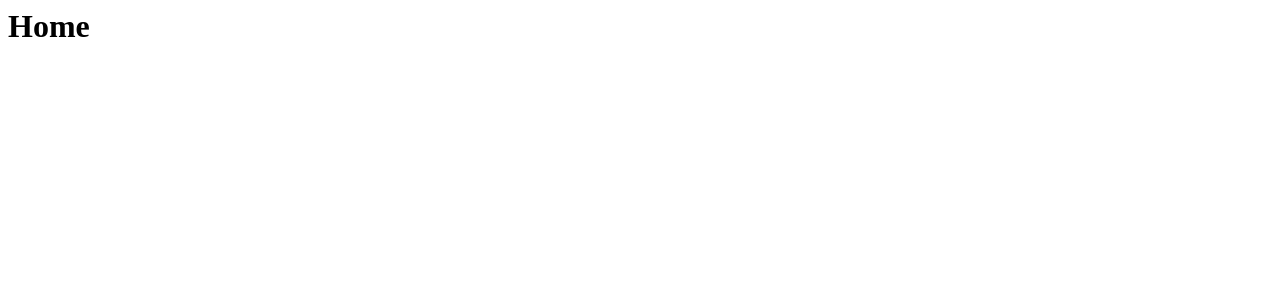
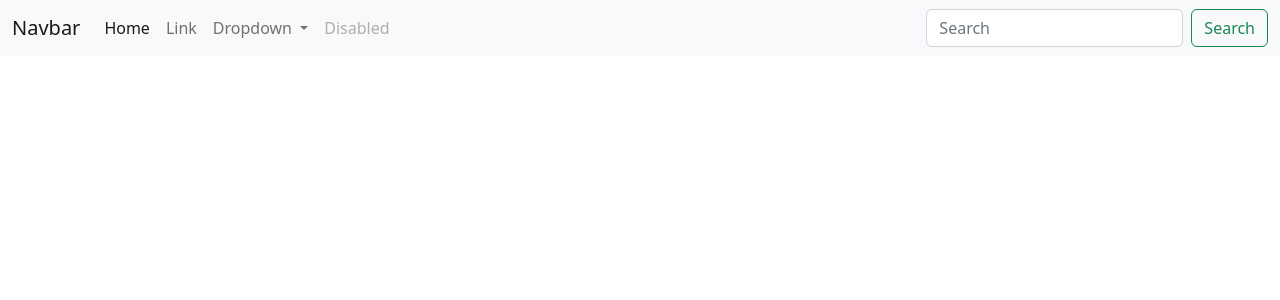
Before and after one commit to Sorin05/Portofolio5-Ecommerce, a Django app: page / in a window 1280 px wide. Before the commit the part shown is almost empty. Shown: the top 300 px of the page. Run offline with Django 4.2, Linux system fonts and the light colour scheme.

Commit message:
Added bootstrap navbar

```diff
--- a/templates/store/base.html
+++ b/templates/store/base.html
@@ -0,0 +1,55 @@
+{% load static %}
+<!DOCTYPE html>
+<html>
+
+<head>
+    <meta charset="utf-8" />
+    <title>{% block title %}My shop{% endblock %}</title>
+    <meta name="viewport" content="width=device-width, initial-scale=1">
+    <link href="https://cdn.jsdelivr.net/npm/bootstrap@5.2.0/dist/css/bootstrap.min.css" rel="stylesheet" integrity="sha384-gH2yIJqKdNHPEq0n4Mqa/HGKIhSkIHeL5AyhkYV8i59U5AR6csBvApHHNl/vI1Bx" crossorigin="anonymous">
+    <script src="https://cdn.jsdelivr.net/npm/@popperjs/core@2.11.5/dist/umd/popper.min.js" integrity="sha384-Xe+8cL9oJa6tN/veChSP7q+mnSPaj5Bcu9mPX5F5xIGE0DVittaqT5lorf0EI7Vk" crossorigin="anonymous"></script>
+    <script src="https://cdn.jsdelivr.net/npm/bootstrap@5.2.0/dist/js/bootstrap.min.js" integrity="sha384-ODmDIVzN+pFdexxHEHFBQH3/9/vQ9uori45z4JjnFsRydbmQbmL5t1tQ0culUzyK" crossorigin="anonymous"></script>
+
+</head>
+
+<body>
+
+
+<nav class="navbar navbar-expand-lg bg-light">
+    <div class="container-fluid">
+      <a class="navbar-brand" href="#">Navbar</a>
+      <button class="navbar-toggler" type="button" data-bs-toggle="collapse" data-bs-target="#navbarSupportedContent" aria-controls="navbarSupportedContent" aria-expanded="false" aria-label="Toggle navigation">
+        <span class="navbar-toggler-icon"></span>
+      </button>
+      <div class="collapse navbar-collapse" id="navbarSupportedContent">
+        <ul class="navbar-nav me-auto mb-2 mb-lg-0">
+          <li class="nav-item">
+            <a class="nav-link active" aria-current="page" href="#">Home</a>
+          </li>
+          <li class="nav-item">
+            <a class="nav-link" href="#">Link</a>
+          </li>
+          <li class="nav-item dropdown">
+            <a class="nav-link dropdown-toggle" href="#" role="button" data-bs-toggle="dropdown" aria-expanded="false">
+              Dropdown
+            </a>
+            <ul class="dropdown-menu">
+              <li><a class="dropdown-item" href="#">Action</a></li>
+              <li><a class="dropdown-item" href="#">Another action</a></li>
+              <li><hr class="dropdown-divider"></li>
+              <li><a class="dropdown-item" href="#">Something else here</a></li>
+            </ul>
+          </li>
+          <li class="nav-item">
+            <a class="nav-link disabled">Disabled</a>
+          </li>
+        </ul>
+        <form class="d-flex" role="search">
+          <input class="form-control me-2" type="search" placeholder="Search" aria-label="Search">
+          <button class="btn btn-outline-success" type="submit">Search</button>
+        </form>
+      </div>
+    </div>
+  </nav>
+</body>
+</html>
--- a/templates/store/home.html
+++ b/templates/store/home.html
@@ -1 +1,7 @@
-<h1>Home</home>
+{% extends './base.html' %}
+{%load static%}
+{%block title %}Home{% endblock %}
+
+{% block content%}
+    Hello page
+{% endblock %}
```
